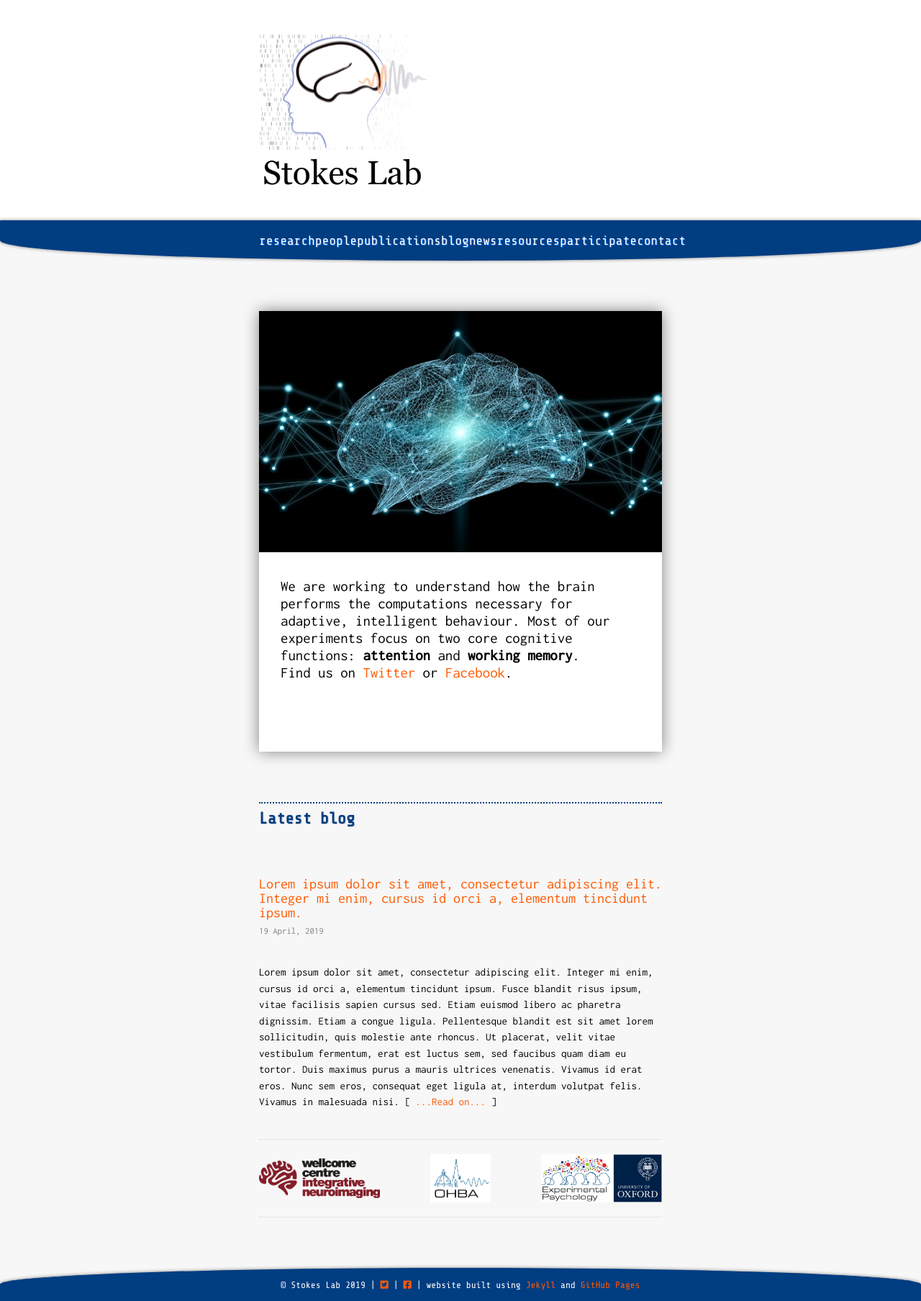
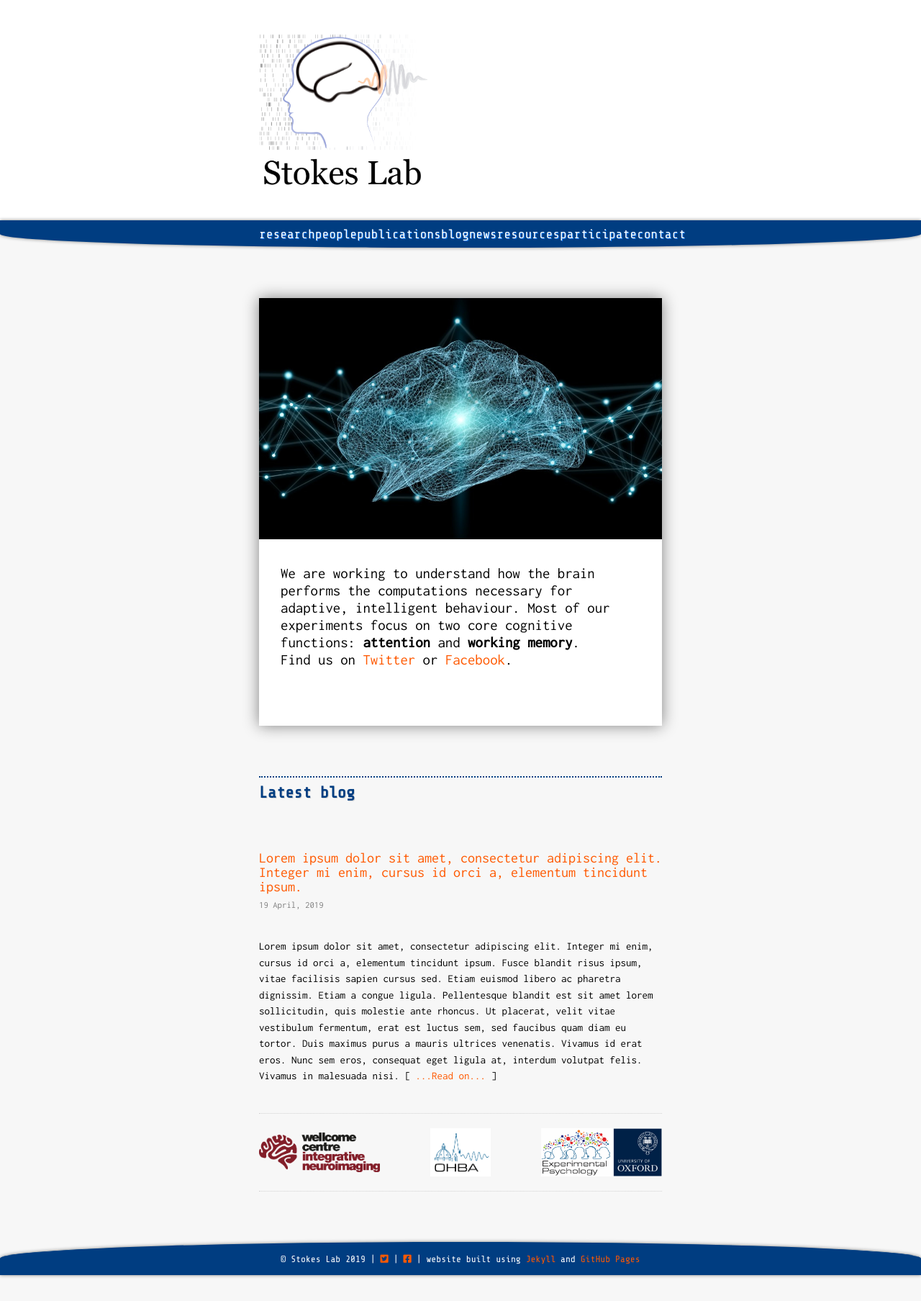
Before and after one commit to stokeslab/stokeslab.github.io, a Jekyll site: the page built from index.html, in a window 1280 px wide. Shown: the whole page at 72% size. Built offline with Jekyll 4.4.1, drawn with Linux system fonts in a browser that asks for light colours; nearby versions of some CDN libraries; some web fonts are replaced.

Commit message:
Update _layout.scss

```diff
--- a/_sass/_layout.scss
+++ b/_sass/_layout.scss
@@ -18,10 +18,10 @@ $menu-font-size-small: 2.7vw;
 $menu-right-padding: 10px;
 $menu-right-padding-small: 3vw;
 
-$menu-top-padding: 10px;
+$menu-top-padding: 1px;
 $menu-top-padding-small: 2vw;
 
-$menu-top-margin: 15px;
+$menu-top-margin: 10px;
 $menu-top-margin-small: 4vw;
 
 $menu-item-border: 10px;
```
